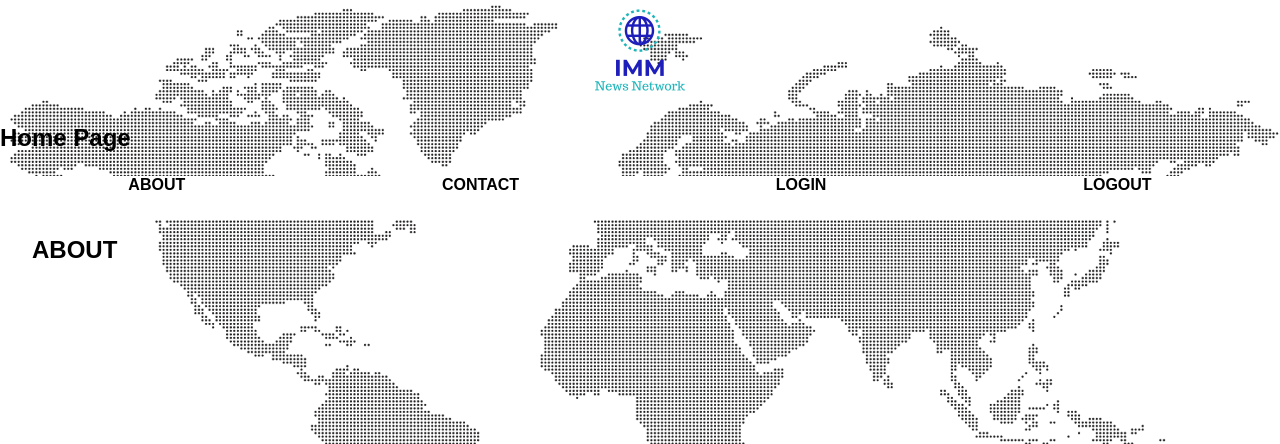
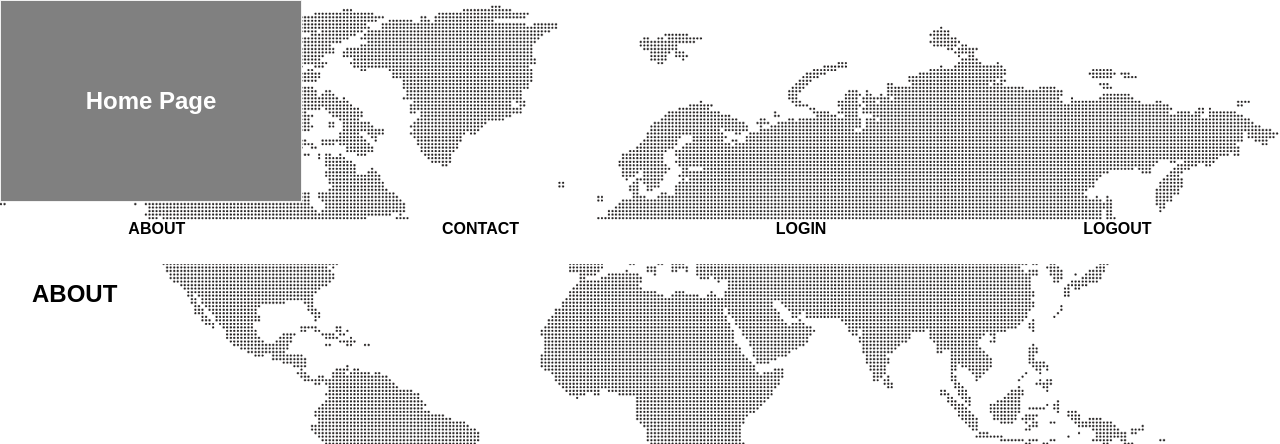
Before and after one commit to leedahw/A2design, a PHP site: page /about.php in a window 1280 px wide. Shown: the top 444 px of the page. Run offline with PHP 8.4, Linux system fonts and the light colour scheme; data that the repository does not hold is empty.

Commit message:
footer header css fixed

```diff
--- a/css/header-footer.css
+++ b/css/header-footer.css
@@ -1,54 +1,47 @@
+.flipCard {
+  background-color: transparent;
+  width: 300px;
+  height: 200px;
+  border: 1px solid #f1f1f1;
+  perspective: 1000px;
+}
 
-#header {
-    z-index: 1;
-    position: static;
-    display:flex;
-    justify-content: center;
-    align-items: center;
-    flex-direction: column;
-    background-color: white;
-    list-style-type: none;
-    margin:0px;
+.flipCardInner {
+  position: relative;
+  width: 100%;
+  height: 100%;
+  text-align: center;
+  transition: transform 0.8s;
+  transform-style: preserve-3d;
 }
 
 
+.flipCard:hover .flipCardInner {
+  transform: rotateY(180deg);
+}
 
-#footer{
-    z-index: 1;
-    position:static;
-    background-color: white;
-    padding-top: 1rem;
-    padding-bottom: 0.5rem;
-    padding-left:1rem;
+
+.flipCardFront, .flipCardBack {
+  position: absolute;
+  width: 100%;
+  height: 100%;
+  -webkit-backface-visibility: hidden; /* for safari */
+  backface-visibility: hidden;
+}
+
+.flipCardFront {
+  background-color: white;
+  color: black;
+}
+
+.flipCardBack {
+  background-color: grey;
+  color: white;
+  transform: rotateY(180deg);
+  display:flex;
+  justify-content: center;
+  align-items: center;
 
 }
 
-img#logo{
-    width:100%;
-    height:auto;
-    justify-content: center;
-}
-
-.flipCardContainer {
-    background-color: transparent;
-    width:auto;
-    height:auto;
-    perspective: 1000px;
-}
-
-.flipCardInner {
-    position:relative;
-    width:100%;
-    height:100%;
-    text-align:center;
-    transition: transform 1s;
-    transform-style: preserve-3d;
-}
-
-
 @media (max-width:480px)  {
-    img#logo {
-        width:20%;
-        height:auto;
-    }
-}
--- a/css/main.css
+++ b/css/main.css
@@ -3,6 +3,33 @@
 
 .fakeElement{ /*need this to show all styles*/
 }
+
+#header {
+    z-index: 1;
+    position: static;
+    display:flex;
+    justify-content: center;
+    align-items: center;
+    flex-direction: column;
+    background-color: white;
+    list-style-type: none;
+    margin:0px;
+}
+
+
+
+#footer{
+    z-index: 1;
+    position:static;
+    background-color: white;
+    padding-top: 1rem;
+    padding-bottom: 0.5rem;
+    padding-left:1rem;
+
+}
+
+
+
 
 body,html{
     max-width:100%;
@@ -49,10 +76,13 @@ h2{
     padding-left:2rem;
 }
 
-
-
 h3{
     font-size:1.5em;
+}
+
+h4 {
+    font-size: 24px;
+    font-weight: 700;
 }
 
 p{
@@ -101,10 +131,7 @@ img.articleimg{
     padding-left: 0;
 }
 
-#homepage{
-    display:flex;
-    justify-content: center;
-}
+
 
 #articlenav{
     width:33%;
--- a/includes/standardheader.html
+++ b/includes/standardheader.html
@@ -1,25 +1,27 @@
 <!DOCTYPE html>
 <html lang="en">
 <head>
-    <link rel="stylesheet" href="./css/header-fotter.css" />
+    <link rel="stylesheet" href="./css/header-footer.css" />
     <meta charset="UTF-8">
     <meta name="viewport" content="width=device-width, initial-scale=1.0">
-    <link rel='icon' href='./favicon.ico' type='image/x-icon'/ >
+    <link rel='icon' href='./favicon.ico' type='image/x-icon'/>
     <link rel="stylesheet" href="./css/main.css" />
     <head></head>
     <title>Standard Header</title>
+<body>
 <header>
-<div class="flipCardContainer">
     <div class="flipCard">
-        <div class="flipCardFront">
-            <a id="homepage" href = "homepage.php">
-            <img id="logo" src = "./articles/img/logo.png" alt = "IMM NEWS NETWORK LOGO" width = 100p></a>
-        </div>
-        <div class="flipCardBack">
-            <h3>Home Page</h3>
+        <div class="flipCardInner">
+            <div class="flipCardFront">
+                <a id="homepage" href = "homepage.php">
+                <img id="logo" src = "./articles/img/logo.png" alt = "IMM NEWS NETWORK LOGO"></a>
+            </div>
+            <div class="flipCardBack">
+                <h4>Home Page</h4>
+            </div>
         </div>
     </div>
-</div>
+    <br/>
     <nav>
         <li id="headerNav"><a href = "about.php">ABOUT</a></li>
         <li id="headerNav"><a href = "contact-form.php">CONTACT</a></li>
@@ -27,7 +29,7 @@
         <li id="headerNav"><a href = "logout.php">LOGOUT</a></li>
     </nav>
 </header>
-<body>
+
 
 </body>
 </html>
```
Also changed, not shown: includes/Untitled-2.html (added, +15 -0 lines).
